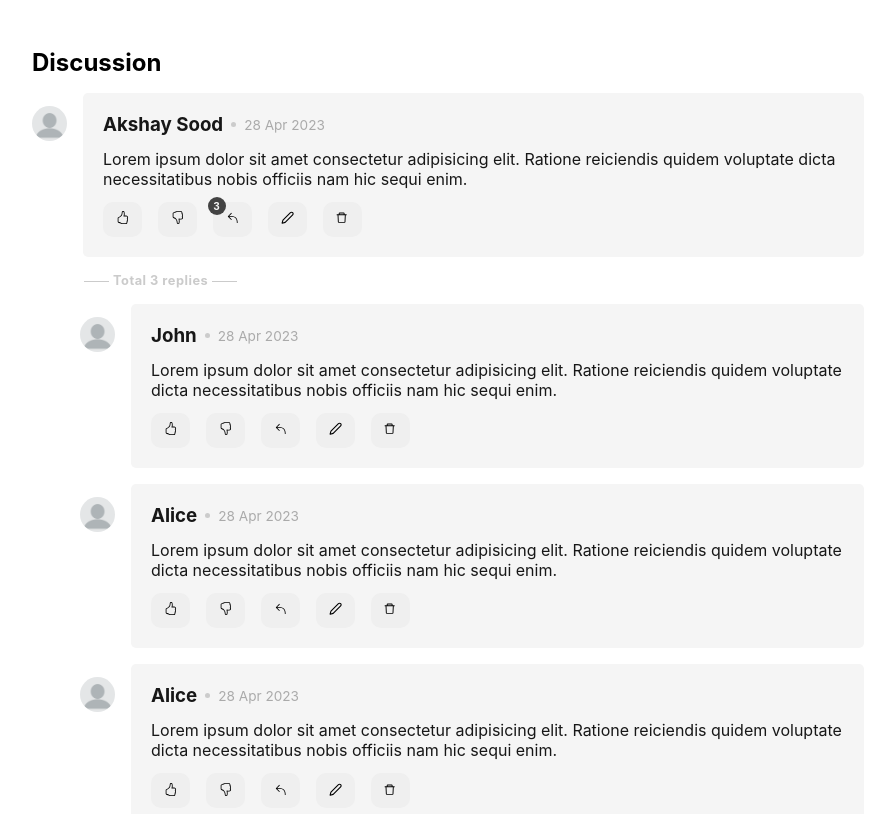
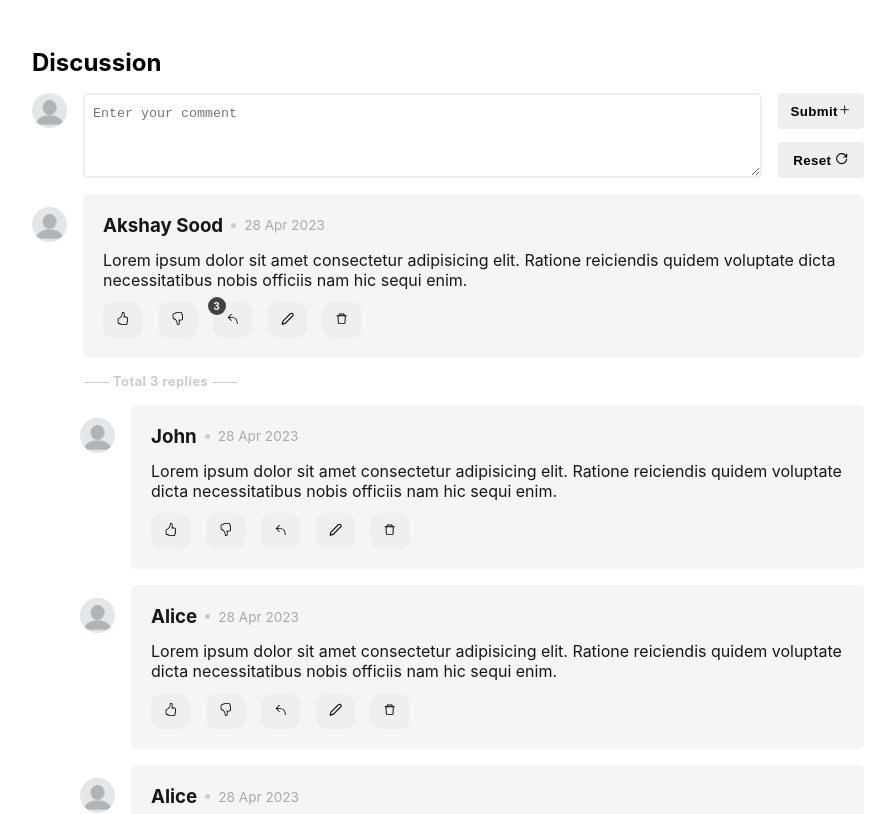
Before and after one commit to hopeinjavascript/comment-system, a React (Create React App) app: page / in a window 1280 px wide. Shown: the top 814 px of the page, without its empty margins (192-1087 px from the left). Built offline with nearby package versions, Linux system fonts and the light colour scheme; data requests are answered from the project's data file.

Commit message:
feat: add comment

```diff
--- a/src/App.js
+++ b/src/App.js
@@ -1,4 +1,5 @@
 import './App.css';
+import AddCommentOrReply from './components/AddCommentOrReply/AddCommentOrReply';
 import Comments from './components/Comments/Comments';
 import { useEffect, useState } from 'react';
 
@@ -41,9 +42,29 @@ function App() {
     };
   }, []);
 
+  const handleAddComment = (val) => {
+    setComments((prevComments) => [
+      ...prevComments,
+      {
+        id: Date.now(),
+        name: 'New User',
+        img: 'avatar.png',
+        text: val,
+        upVotes: 0,
+        downVotes: 0,
+        editCount: 0,
+        children: [],
+      },
+    ]);
+  };
+
   return (
     <div className="wrapper">
       <h2 className="heading">Discussion</h2>
+
+      <div className="comment-box">
+        <AddCommentOrReply handler={handleAddComment} />
+      </div>
 
       <Comments comments={comments} />
     </div>
--- /dev/null
+++ b/src/components/AddCommentOrReply/AddCommentOrReply.css
@@ -0,0 +1,37 @@
+.comment-form {
+  display: flex;
+  justify-content: center;
+  /* align-items: center; */
+  width: 100%;
+  margin-top: 1rem;
+  margin-bottom: 1rem;
+}
+
+.profile-picture {
+  margin-right: 1rem;
+  border-radius: 50%;
+  /* aspect-ratio */
+  height: 35px;
+  align-self: flex-start;
+}
+
+.profile-picture:hover {
+  outline: 1.5px solid #cbcbcb;
+  outline-offset: 3px;
+}
+
+.comment-input {
+  line-height: 1.35rem;
+  padding: 0.5rem;
+  outline: 0;
+  border-radius: 5px;
+  flex: 1;
+  margin-right: 1rem;
+  border: 2px solid #eee;
+}
+
+.cta-column {
+  display: flex;
+  flex-direction: column;
+  justify-content: space-between;
+}
--- /dev/null
+++ b/src/components/AddCommentOrReply/AddCommentOrReply.jsx
@@ -0,0 +1,44 @@
+import React, { useEffect, useRef } from 'react';
+import './AddCommentOrReply.css';
+import { IoAddSharp } from 'react-icons/io5';
+import { GrPowerReset } from 'react-icons/gr';
+
+const AddCommentOrReply = ({ handler }) => {
+  const inputRef = useRef('');
+
+  useEffect(() => {
+    inputRef.current.focus();
+    return () => {};
+  }, []);
+
+  const handleSubmit = (e) => {
+    e.preventDefault();
+    // handle empty string
+    if (inputRef.current.value) handler(inputRef.current.value);
+    inputRef.current.value = '';
+  };
+
+  return (
+    <form onSubmit={handleSubmit} className="comment-form">
+      <img className="profile-picture" src="avatar.png" alt="profile" />
+      <textarea
+        ref={inputRef}
+        name="comment"
+        className="comment-input"
+        placeholder="Enter your comment"
+        rows={3}
+      />
+      <div className="cta-column">
+        <button type="submit" className="btn btn-submit">
+          Submit
+          <IoAddSharp />
+        </button>
+        <button type="reset" className="btn btn-reset">
+          Reset <GrPowerReset />
+        </button>
+      </div>
+    </form>
+  );
+};
+
+export default AddCommentOrReply;
```
